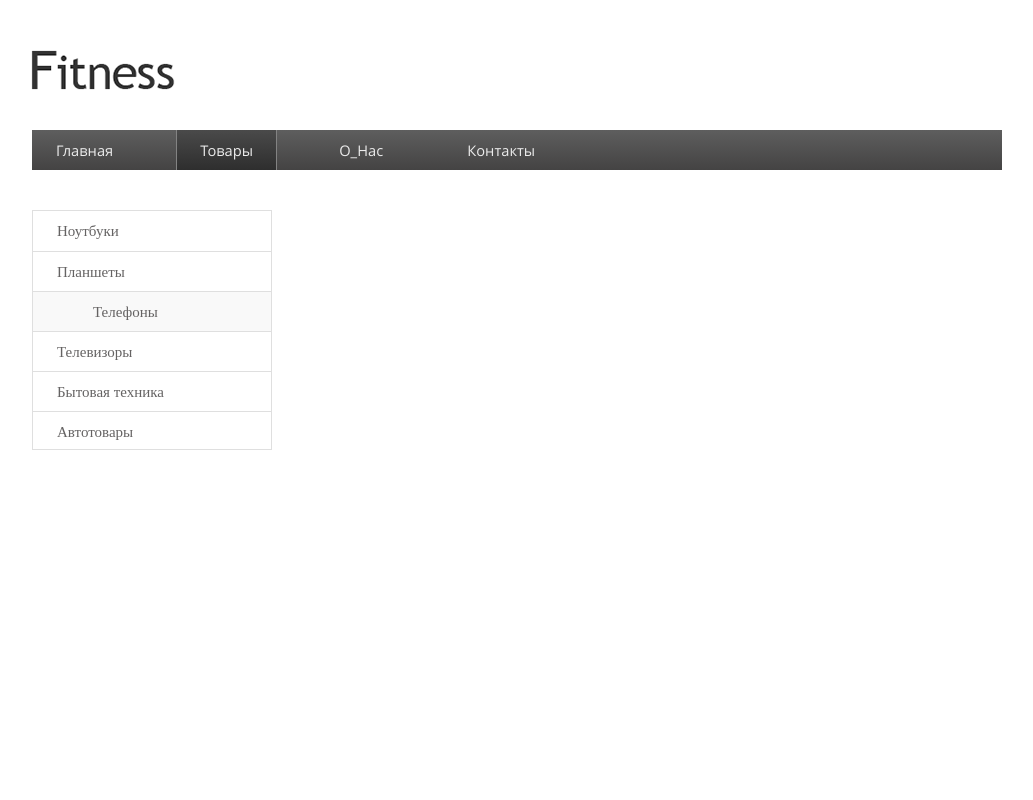
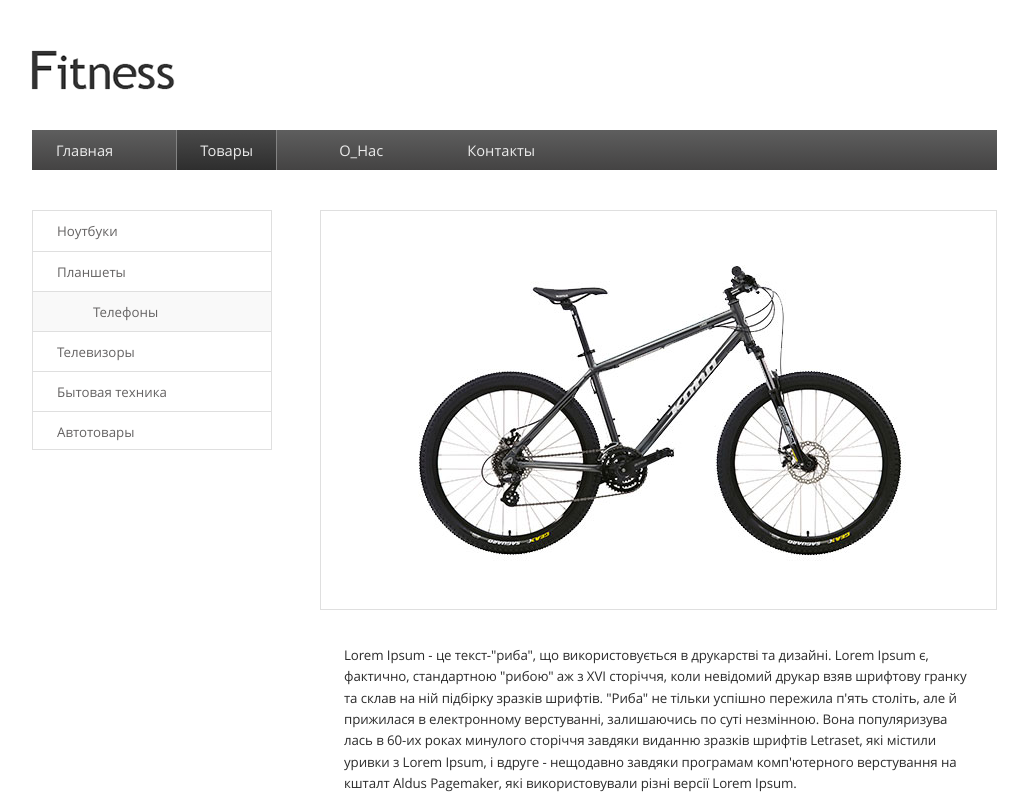
Before and after one commit to LavrovE/Rizz, a plain HTML site: page bikesite/index.html in a window 1280 px wide. Shown: the whole page, without its empty margins (166-1199 px from the left). Drawn offline with Linux system fonts and the light colour scheme.

Commit message:
bike text

```diff
--- a/bikesite/css/stylesheet.css
+++ b/bikesite/css/stylesheet.css
@@ -64,7 +64,7 @@ height: 100%;
 width: 1060px;
 margin: 0 auto;
     padding-left: 45px;
-    padding-right: 45px;
+    padding-right: 50px;
 }
 .header {
     padding-top: 50px;
@@ -120,11 +120,15 @@ margin: 0 auto;
             line-height: 40px;
 
 }
+.goodntext{
+    float: right;
+}
 .goods {
     height: 240px;
     width: 240px;
     background-color: #fff;
     border:1px solid #dfdfdf;
+        float: left;
 
 }
 .goods li:first-child{
@@ -143,8 +147,8 @@ border-bottom:none;
 }
 .goods a {
      color: #656363;
-        font-family: Times New Roman;
-        font-size: 15px;
+
+        font-size: 13.3px;
        line-height: 40px;
        margin-left: 24px;
 }
@@ -152,3 +156,26 @@ border-bottom:none;
  background-color: #f9f9f9;
       padding-left: 36px;
 }
+.good {
+
+    width: 677px;
+    height: 400px;
+    background-color: #fff;
+    background-image: url(../img/bike.jpg);
+    background-repeat: no-repeat;
+    border: 1px solid #dfdfdf;
+    background-position: 89px 46px;
+}
+.text {
+        margin-top: 35px;
+    /* color: #2c2c2c; */
+    padding-left: 24px;
+    font-size: 13.3px;
+    line-height: 21.33px;
+    padding-right: 25px;
+    width: 677px;
+}
+.text p {
+        color: #2c2c2c;
+    letter-spacing: -0.1px;
+}
--- a/bikesite/index.html
+++ b/bikesite/index.html
@@ -34,9 +34,15 @@
 				<li><a href="#">Автотовары</a></li>
 			</ul>
 		</div>
+		<div class="goodntext">
 		<div class="good">
+		</div>
+		<div class="text">
+			<p>Lorem Ipsum - це текст-"риба", що використовується в друкарстві та дизайні. Lorem Ipsum є, фактично, стандартною "рибою" аж з XVI сторіччя, коли невідомий друкар взяв шрифтову гранку та склав на ній підбірку зразків шрифтів. "Риба" не тільки успішно пережила п'ять століть, але й прижилася в електронному верстуванні, залишаючись по суті незмінною. Вона популяризува<br>лась в 60-их роках минулого сторіччя завдяки виданню зразків шрифтів Letraset, які містили уривки з Lorem Ipsum, і вдруге - нещодавно завдяки програмам комп'ютерного верстування на кшталт Aldus Pagemaker, які використовували різні версії Lorem Ipsum.</p>
+		</div>
+		</div>
 
-		</div>
+
 
 	</div>
 	<div class="footer">
```
Also changed, not shown: bikesite/img/bike.jpg (added).
